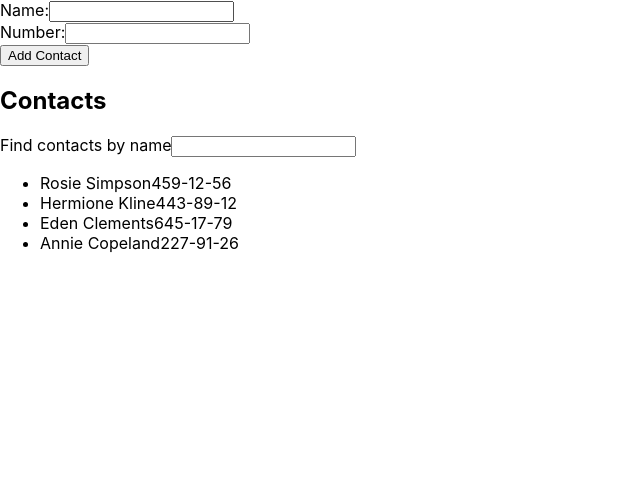
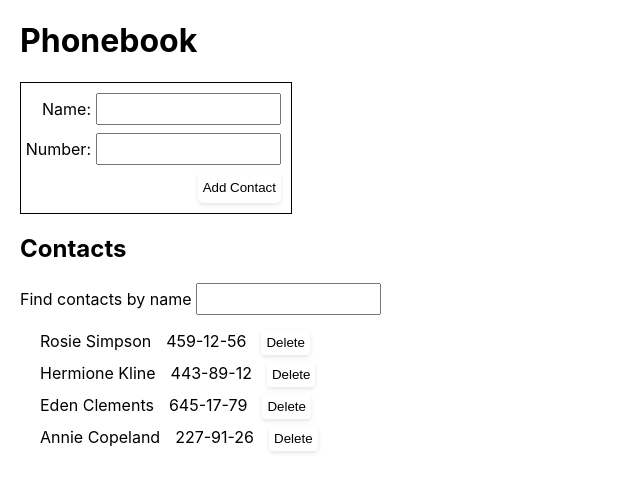
Before and after one commit to OlegSyrovatko/goit-react-hw-02-phonebook, a React (Create React App) app: page / in a window 1280 px wide. Shown: the top 492 px of the page, without its empty margins (0-640 px from the left). Built offline with nearby package versions, Linux system fonts and the light colour scheme.

Commit message:
styled elements

```diff
--- a/package.json
+++ b/package.json
@@ -4,6 +4,7 @@
   "private": true,
   "homepage": "https://OlegSyrovatko.github.io/goit-react-hw-02-phonebook/",
   "dependencies": {
+    "@emotion/styled": "^11.10.6",
     "@testing-library/jest-dom": "^5.16.3",
     "@testing-library/react": "^12.1.4",
     "@testing-library/user-event": "^13.5.0",
--- a/src/components/App.jsx
+++ b/src/components/App.jsx
@@ -3,6 +3,7 @@ import { nanoid } from 'nanoid';
 import ContactList from 'components/ContactList';
 import Filter from 'components/Filter';
 import ContactForm from 'components/ContactForm';
+import { Book } from './App.styled';
 
 export class App extends Component {
   state = {
@@ -39,13 +40,17 @@ export class App extends Component {
       contact.name.toLowerCase().includes(lowerFilter)
     );
   };
-  onDeleteContact = () => {};
+  onDeleteContact = id => {
+    this.setState({
+      contacts: this.state.contacts.filter(contact => contact.id !== id),
+    });
+  };
 
   render() {
     const { filter } = this.state;
     const visibleContacts = this.filterContacts();
     return (
-      <>
+      <Book>
         <ContactForm onSubmit={this.addContact} />
         {this.state.contacts.length > 0 && (
           <>
@@ -55,9 +60,9 @@ export class App extends Component {
         )}
         <ContactList
           contacts={visibleContacts}
-          onDelete={this.onDeleteContact}
+          onDeleteContact={this.onDeleteContact}
         />
-      </>
+      </Book>
     );
   }
 }
--- /dev/null
+++ b/src/components/App.styled.jsx
@@ -0,0 +1,6 @@
+import styled from '@emotion/styled';
+
+export const Book = styled.div`
+  margin-top: 20px;
+  margin-left: 20px;
+`;
--- a/src/components/ContactForm/ContactForm.jsx
+++ b/src/components/ContactForm/ContactForm.jsx
@@ -1,4 +1,10 @@
 import React, { Component } from 'react';
+import { Button, Form, Label } from './ContactForm.styled';
+
+const initialValues = {
+  name: '',
+  number: '',
+};
 
 class ContactForm extends Component {
   state = {
@@ -21,9 +27,11 @@ class ContactForm extends Component {
   render() {
     const { name, number } = this.state;
     return (
-      <form onSubmit={this.handleSubmit}>
-        <label>
-          Name:
+      <>
+        <h1>Phonebook</h1>
+        <Form onSubmit={this.handleSubmit}>
+          <Label htmlFor="name">
+            <p>Name:</p>
             <input
               type="text"
               name="name"
@@ -31,10 +39,10 @@ class ContactForm extends Component {
               onChange={this.handleChange}
               required
             />
-        </label>
+          </Label>
           <br />
-        <label>
-          Number:
+          <Label htmlFor="number">
+            <p>Number:</p>
             <input
               type="tel"
               name="number"
@@ -43,10 +51,11 @@ class ContactForm extends Component {
               onChange={this.handleChange}
               required
             />
-        </label>
+          </Label>
           <br />
-        <button type="submit">Add Contact</button>
-      </form>
+          <Button type="submit">Add Contact</Button>
+        </Form>
+      </>
     );
   }
 }
--- /dev/null
+++ b/src/components/ContactForm/ContactForm.styled.jsx
@@ -0,0 +1,35 @@
+import styled from '@emotion/styled';
+
+export const Form = styled.form`
+  width: 250px;
+  align-items: flex-end;
+  border: solid 1px black;
+  display: flex;
+  flex-direction: column;
+  gap: 0px;
+  padding: 10px;
+  line-height: 0.5;
+`;
+
+export const Label = styled.label`
+  display: flex;
+  gap: 5px;
+  line-height: 0;
+`;
+
+export const Button = styled.button`
+  background-color: #fff;
+  color: #000;
+  padding: 2px 5px 2px 5px;
+  height: 30px;
+  border-radius: 5px;
+  border: none;
+  cursor: pointer;
+  box-shadow: 0 2px 4px rgba(0, 0, 0, 0.1);
+  transition: background-color 0.2s ease-in-out;
+
+  &:hover {
+    background-color: #000;
+    color: #fff;
+  }
+`;
--- a/src/components/ContactList/ContactList.jsx
+++ b/src/components/ContactList/ContactList.jsx
@@ -1,21 +1,19 @@
 import React from 'react';
 
+import { Ul, Li, P, Button } from './ContactList.styled';
+
 const ContactList = ({ contacts, onDeleteContact }) => (
-  <ul>
+  <Ul>
     {contacts.map(({ id, name, number }) => (
-      <li key={id}>
-        {name}
-        {number}
-      </li>
+      <Li key={id}>
+        <P>{name}</P>
+        <P>{number}</P>
+        <Button type="button" onClick={() => onDeleteContact(id)}>
+          Delete
+        </Button>
+      </Li>
     ))}
-  </ul>
+  </Ul>
 );
 
 export default ContactList;
-
-//   <Button
-//     key={option}
-//     type="button"
-//     onClick={() => onLeaveFeedback(option)}
-//     >
-//     </Button>
--- /dev/null
+++ b/src/components/ContactList/ContactList.styled.jsx
@@ -0,0 +1,36 @@
+import styled from '@emotion/styled';
+
+export const Ul = styled.div`
+  display: flex;
+  flex-direction: column;
+  gap: 0px;
+  margin-left: 20px;
+  margin-top: 10px;
+`;
+
+export const Li = styled.div`
+  display: flex;
+  gap: 15px;
+  align-items: baseline;
+`;
+
+export const P = styled.p`
+  line-height: 0;
+`;
+
+export const Button = styled.button`
+  background-color: #fff;
+  color: #000;
+  padding: 2px 5px 2px 5px;
+  height: 25px;
+  border-radius: 4px;
+  border: none;
+  cursor: pointer;
+  box-shadow: 0 2px 4px rgba(0, 0, 0, 0.1);
+  transition: background-color 0.2s ease-in-out;
+
+  &:hover {
+    background-color: #000;
+    color: #fff;
+  }
+`;
--- a/src/components/Filter/Filter.jsx
+++ b/src/components/Filter/Filter.jsx
@@ -1,4 +1,5 @@
 import React, { Component } from 'react';
+import { Find } from './Filter.styled';
 
 class Filter extends Component {
   state = {
@@ -14,15 +15,15 @@ class Filter extends Component {
   render() {
     const { filter } = this.state;
     return (
-      <>
-        Find contacts by name
+      <Find>
+        <p>Find contacts by name</p>
         <input
           type="text"
           name="filter"
           value={filter}
           onChange={this.handleChange}
         />
-      </>
+      </Find>
     );
   }
 }
--- /dev/null
+++ b/src/components/Filter/Filter.styled.jsx
@@ -0,0 +1,7 @@
+import styled from '@emotion/styled';
+
+export const Find = styled.div`
+  display: flex;
+  gap: 5px;
+  line-height: 0;
+`;
```
Also changed, not shown: 1 other file (tests, documents, lock files or other folders). Lines whose indentation alone changed are shown as unchanged.
